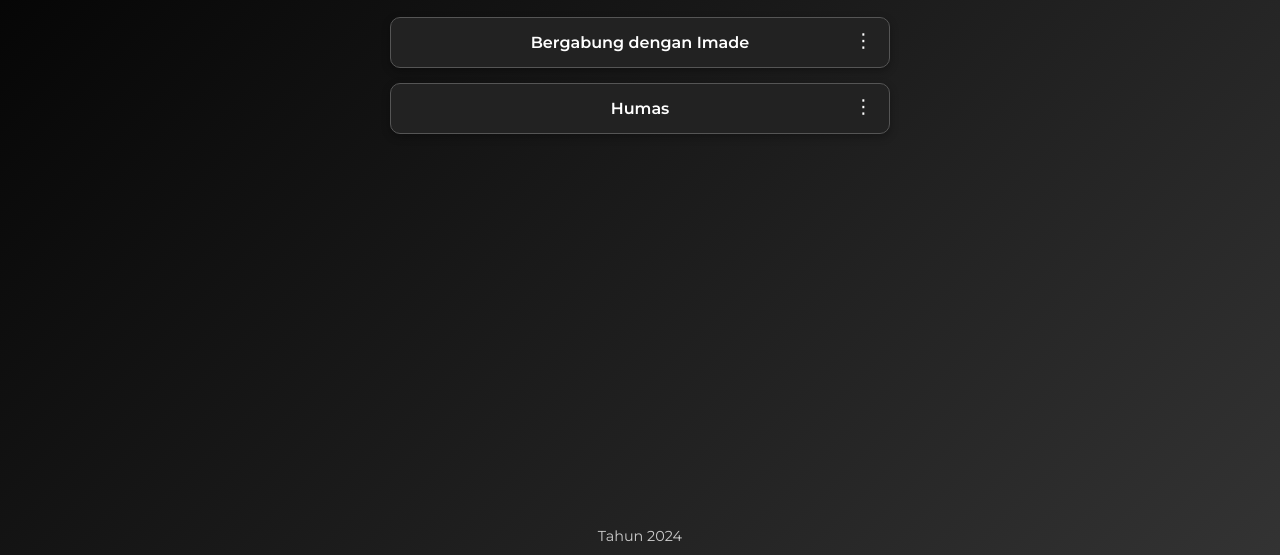
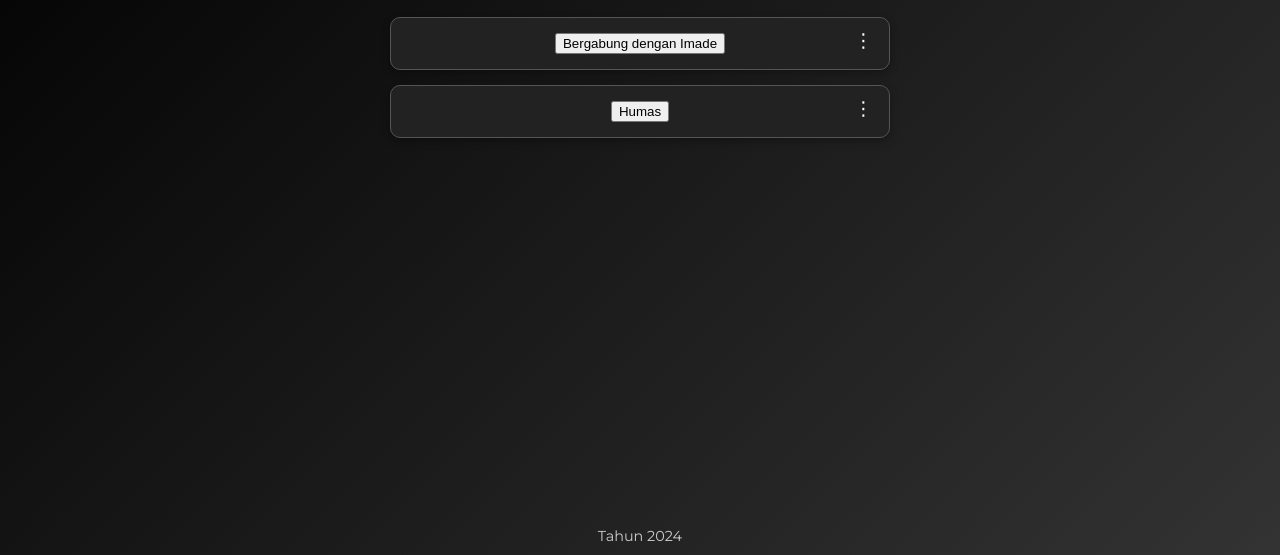
Before and after one commit to rizaldikurniawan/imade-malang, a plain HTML site: page index.html in a window 1280 px wide. Shown: the part 245-800 px from the top of the page. Drawn offline with Linux system fonts and the light colour scheme.

Commit message:
Update index.html

```diff
--- a/index.html
+++ b/index.html
@@ -16,12 +16,19 @@
 
     <main>
       <div class="link-card">
-        <a href="https://bit.ly/gabung-imade-2024">Bergabung dengan Imade</a>
+        <!-- Bergabung dengan Imade -->
+        <button class="link-btn" onclick="window.location.href='https://bit.ly/gabung-imade-2024'">
+          Bergabung dengan Imade
+        </button>
         <button class="options-btn" onclick="toggleOptions(this)">⋮</button>
         <button class="copy-btn" onclick="copyLink(this)">Copy Link</button>
       </div>
+
       <div class="link-card">
-        <a href="https://wa.me/+6282146047996" target="_blank">Humas</a>
+        <!-- Humas -->
+        <button class="link-btn" onclick="window.open('https://wa.me/+6282146047996', '_blank')">
+          Humas
+        </button>
         <button class="options-btn" onclick="toggleOptions(this)">⋮</button>
         <button class="copy-btn" onclick="copyLink(this)">Copy Link</button>
       </div>
```
